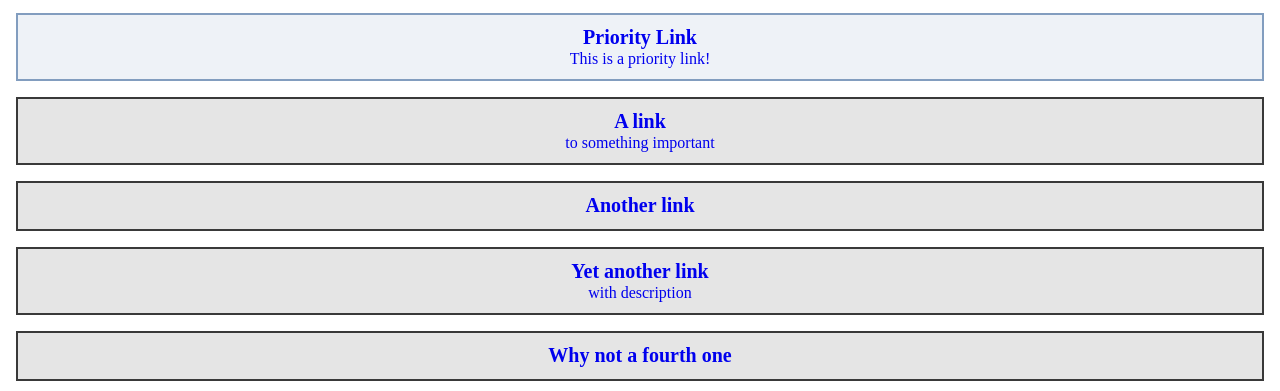
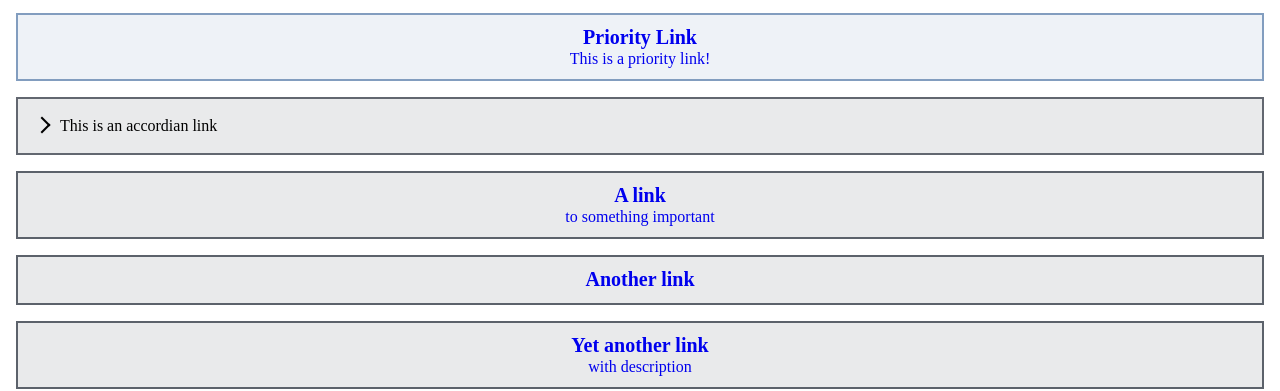
Before and after one commit to linuxdotexe/einlink, a Gatsby site: page /einlink in a window 1280 px wide. Shown: the part 207-598 px from the top of the page. Built offline with nearby package versions, Linux system fonts and the light colour scheme; Gatsby itself is replaced by a stand-in of ours.

Commit message:
accordian

```diff
--- a/package.json
+++ b/package.json
@@ -32,6 +32,7 @@
     "gatsby-source-filesystem": "^4.2.0",
     "gatsby-transformer-sharp": "^4.2.0",
     "react": "^17.0.2",
+    "react-accessible-accordion": "^4.0.0",
     "react-dom": "^17.0.2",
     "react-helmet": "^6.1.0",
     "react-rounded-image": "^2.0.13"
--- a/src/data/einlink.js
+++ b/src/data/einlink.js
@@ -8,6 +8,15 @@ export const priorityLink = [
     description:
       "This is a priority link!",
     link: "https://example.com",
+  }
+];
+
+export const accordianLink = [
+  {
+    title: "This is an accordian link",
+    description:
+      "You can add any number of accordian links",
+      link: "https://example.com",
   }
 ];
 
--- a/src/pages/einlink.js
+++ b/src/pages/einlink.js
@@ -1,9 +1,17 @@
 import React from "react";
 import { FontAwesomeIcon } from '@fortawesome/react-fontawesome'
+import {
+    Accordion,
+    AccordionItem,
+    AccordionItemHeading,
+    AccordionItemButton,
+    AccordionItemPanel,
+} from 'react-accessible-accordion';
+import '../styles/accordian.css';
 
 import '../styles/link.css'
 import myimg from '../images/logo.svg'
-import { links, name, description, priorityLink, socials } from '../data/einlink'
+import { links, name, description, priorityLink, accordianLink, socials } from '../data/einlink'
 import { faBandcamp, faDiscord, faFacebook, faGithub, faInstagram, faLinkedin, faMedium, faPinterest, faReddit, faSnapchat, faTelegram, faTiktok, faTumblr, faTwitter, faYoutube } from "@fortawesome/free-brands-svg-icons";
 import { faEnvelope, faLink } from "@fortawesome/free-solid-svg-icons";
 import { config } from '@fortawesome/fontawesome-svg-core';
@@ -16,7 +24,7 @@ function Links () {
     }
 
     let prioLink = ''
-    if (priorityLink !== '') {
+    if (priorityLink[0].link !== '' && priorityLink[0].title !== '') {
         prioLink = <div className="pLinkBox">
         {priorityLink.map((link) => (
             <a key={'1'} target="_blank" rel="noreferrer" href={link.link}>
@@ -31,6 +39,26 @@ function Links () {
             </a>
         ))}
     </div>
+    }
+
+    let accordLink = ''
+    if (accordianLink[0].title !== '' && accordianLink[0].description !== '' && accordianLink[0].link !== '') {
+        accordLink = <Accordion allowZeroExpanded>
+        {accordianLink.map((link) => (
+            <AccordionItem key={link.title}>
+                <AccordionItemHeading>
+                    <AccordionItemButton>
+                        {link.title}
+                    </AccordionItemButton>
+                </AccordionItemHeading>
+                <AccordionItemPanel>
+                    <a href={link.link} target="_blank" rel="noreferrer">
+                    {link.description}
+                    </a>
+                </AccordionItemPanel>
+            </AccordionItem>
+        ))}
+    </Accordion>
     }
 
     let githubLink = ''
@@ -120,6 +148,8 @@ function Links () {
                 <h1 className="userName">{name}</h1>
                 {desc}
                 {prioLink}
+                {accordLink}
+
                 <div className="linkBox">
                     {links.map((link) => (
                         <a key={'1'} target="_blank" rel="noreferrer" href={link.link}>
@@ -163,6 +193,7 @@ function Links () {
              className="embed"
              width="60%" height="80"
              frameBorder="0" allowfullscreen=""
+             title="embedded link"
              allow="autoplay; clipboard-write; encrypted-media; fullscreen; picture-in-picture"></iframe>
 
             <p className="linkDisc">
--- /dev/null
+++ b/src/styles/accordian.css
@@ -0,0 +1,61 @@
+.accordion {
+    border: 2px solid rgba(46, 52, 64, 0.75);
+}
+
+.accordion__item + .accordion__item {
+    border-top: 2px solid rgba(46, 52, 64, 0.75);
+}
+
+.accordion__button {
+    background-color: rgba(46, 52, 64, 0.1);
+    color: var(--fgPrimary);
+    cursor: pointer;
+    padding: 18px;
+    text-align: left;
+    border: none;
+}
+
+.accordion__button:hover {
+    background-color: rgba(46, 52, 64, 0.25);
+}
+
+.accordion__button:before {
+    display: inline-block;
+    content: '';
+    height: 10px;
+    width: 10px;
+    margin-right: 12px;
+    border-bottom: 2px solid currentColor;
+    border-right: 2px solid currentColor;
+    transform: rotate(-45deg);
+}
+
+.accordion__button[aria-expanded='true']::before,
+.accordion__button[aria-selected='true']::before {
+    transform: rotate(45deg);
+}
+
+[hidden] {
+    display: none;
+}
+
+.accordion__panel {
+    padding: 20px;
+    animation: fadein 0.4s ease-in;
+    background-color: rgba(46, 52, 64, 0.1);
+}
+
+.accordion__panel a {
+    text-decoration: none;
+    color: var(--fgPrimary);
+}
+
+@keyframes fadein {
+    0% {
+        opacity: 0;
+    }
+
+    100% {
+        opacity: 1;
+    }
+}
--- a/src/styles/global.css
+++ b/src/styles/global.css
@@ -15,7 +15,7 @@ body {
     margin: auto;
 }
 
-@media screen  and (max-width: 994px) {
+@media screen  and (max-width: 1025px) {
     body {
         width: 95%;
     }
--- a/src/styles/link.css
+++ b/src/styles/link.css
@@ -88,15 +88,15 @@
     margin-left: auto;
     margin-right: auto;
     border-width: 2px;
-    border-color: rgba(0, 0, 0, 0.75);
+    border-color: rgba(46, 52, 64, 0.75);
     border-style: solid;
-    background-color: rgba(0, 0, 0, 0.1);
+    background-color: rgba(46, 52, 64, 0.1);
     transition: 0.4s;
 }
 
 .linkBlock:hover {
     scale: 1.1;
-    background-color: rgba(0, 0, 0, 0.25);
+    background-color: rgba(46, 52, 64, 0.25);
     transition: 0.4s;
 }
 
@@ -137,7 +137,7 @@
 }
 
 .footer {
-    position: fixed;
+    position: relative;
     z-index: 200;
     left: 0;
     bottom: 0;
@@ -161,12 +161,6 @@
     font-size: 16px;
 }
 
-@media screen and (max-width: 374px) {
-    .footer {
-        position: relative;
-    }
-}
-
 .embedHeading {
     font-size: 20px;
     text-align: center;
@@ -176,5 +170,4 @@
 .embed {
     width: 100%;
     margin: 0 auto;
-    margin-top: 10px;
 }
```
Also changed, not shown: 1 other file.
